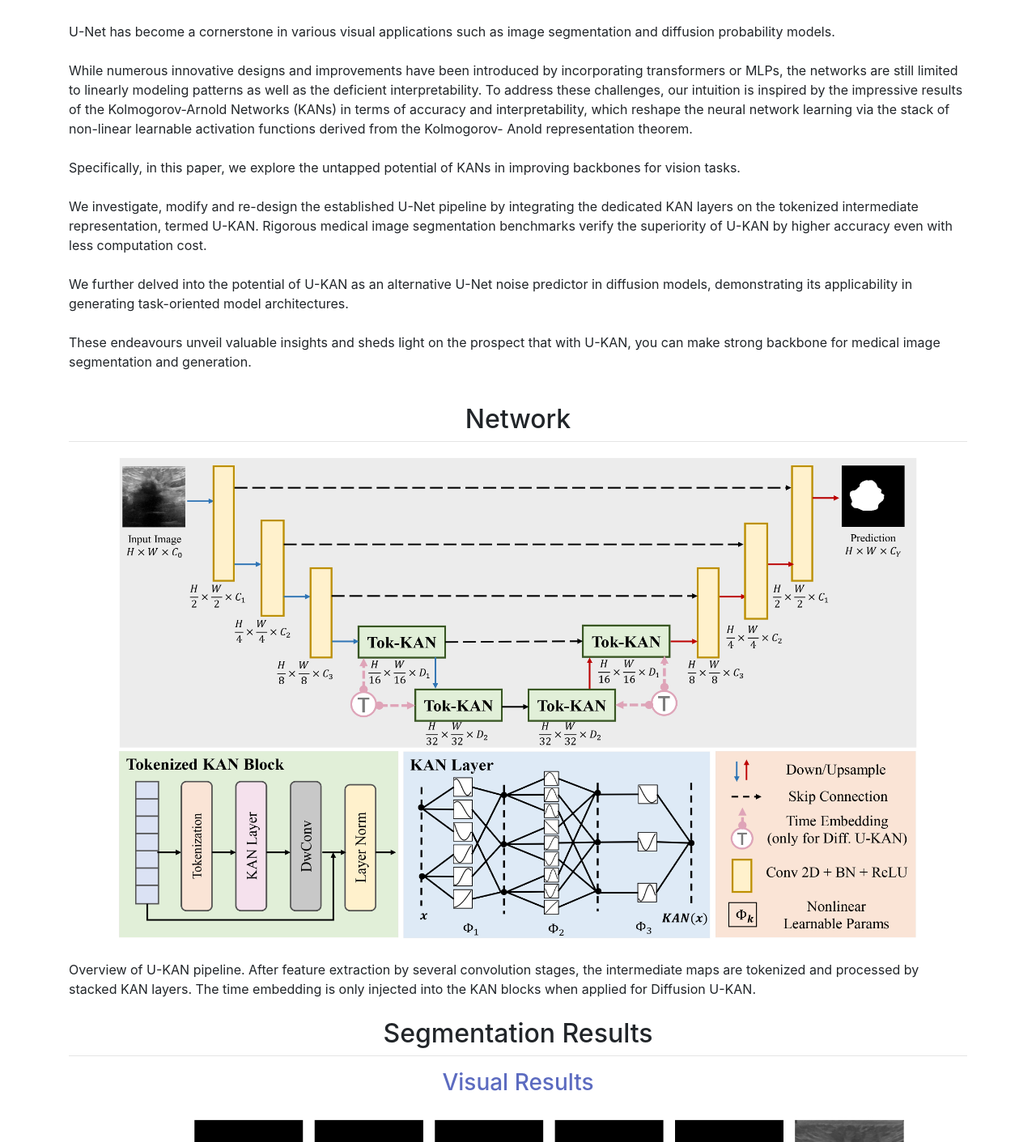
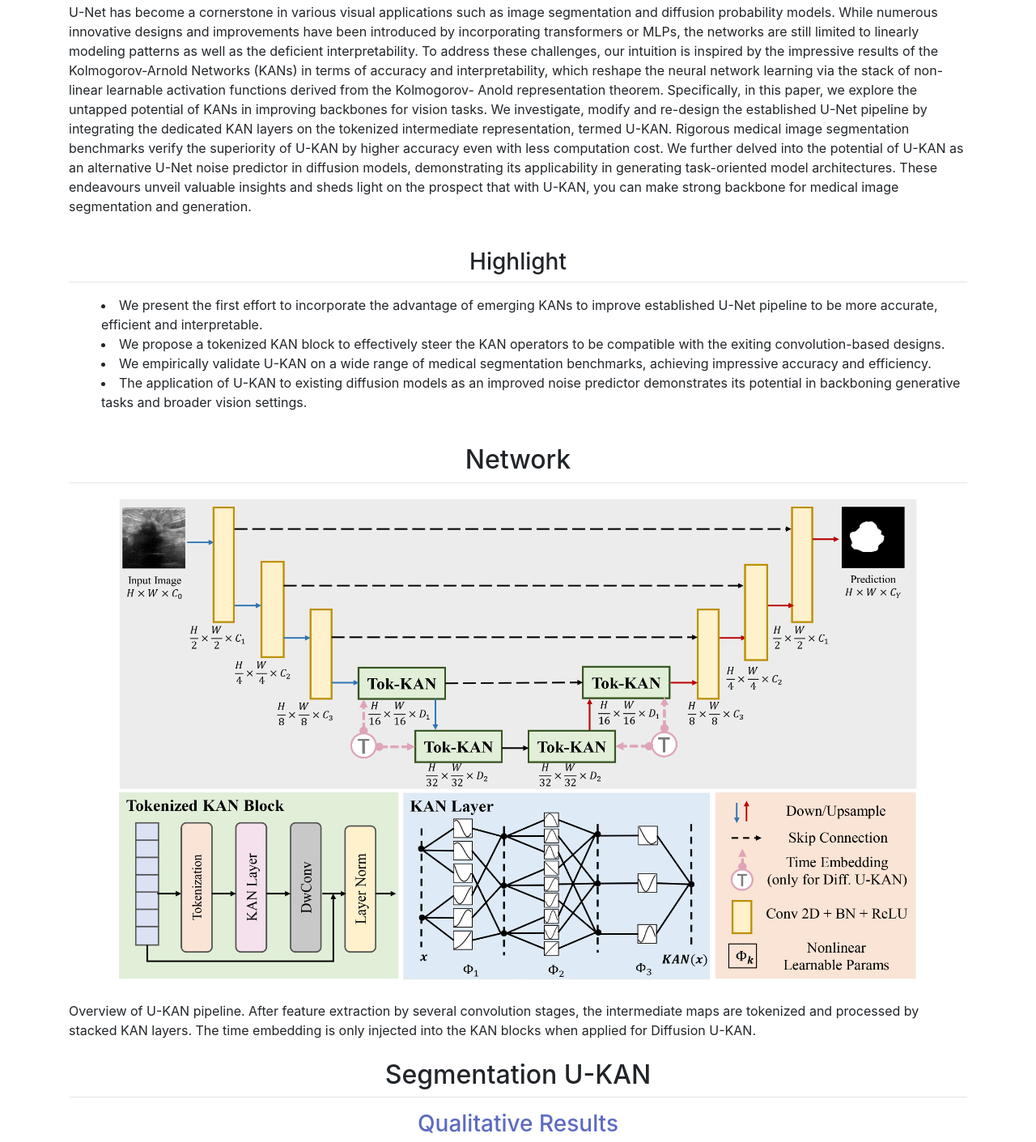
Before and after one commit to yes-ukan/yes-ukan, a plain HTML site: page index.html in a window 1280 px wide. Shown: the part 559-1970 px from the top of the page at 81% size. Drawn offline with nearby package versions, Linux system fonts and the light colour scheme.

Commit message:
Update index.html

```diff
--- a/index.html
+++ b/index.html
@@ -145,31 +145,27 @@
                   <source src="video/teaser.mp4" type="video/mp4">
               </video> -->
 
-			        <br>
+
 
           <p class="text-left">
             U-Net has become a cornerstone in various visual applications such as image segmentation and diffusion probability models.
-            <br>
-            <br>
+
             While numerous innovative designs and improvements have been introduced by incorporating transformers or MLPs, the networks are still limited to linearly modeling patterns as well as the deficient interpretability. To address these challenges, our intuition is inspired by the impressive results of the Kolmogorov-Arnold Networks (KANs) in terms of
             accuracy and interpretability, which reshape the neural network learning via the
             stack of non-linear learnable activation functions derived from the Kolmogorov-
             Anold representation theorem.
-            <br>
-            <br>
+
             Specifically, in this paper, we explore the untapped
             potential of KANs in improving backbones for vision tasks.
-            <br>
-            <br>
+
             We investigate, modify and re-design the established U-Net pipeline by integrating the dedicated KAN
             layers on the tokenized intermediate representation, termed U-KAN. Rigorous medical image segmentation benchmarks verify the superiority of U-KAN by higher
             accuracy even with less computation cost.
-            <br>
-            <br>
+
+
             We further delved into the potential of U-KAN as an alternative U-Net noise predictor in diffusion models, demonstrating
             its applicability in generating task-oriented model architectures.
-            <br>
-            <br>
+
             These endeavours unveil valuable insights and sheds light on the prospect that with U-KAN, you can
             make strong backbone for medical image segmentation and generation.
 
@@ -185,6 +181,53 @@
     </div>
   </section>
   <br>
+
+  <section>
+    <div class="container">
+      <div class="row">
+        <div class="col-12 text-center">
+          <h3>Highlight</h3>
+            <hr style="margin-top:0px">
+            <!-- <h6 style="color:#8899a5">  -->
+              <!-- SyncDreamer is able to directly generate multiview consistent images, which allows 3D reconstruction by NeuS or NeRF without SDS loss.  -->
+              <!-- TL;DR:<i>Endora</i> enables the <b>high-fidelity medical video generation</b> on endoscopy scenes and demonstrates the <b>versatile ability through successful applications</b> in video-based disease diagnosis and 3D surgical scene reconstruction. -->
+            <!-- </h6> -->
+
+              <!-- <video width="80%" playsinline="" autoplay="autoplay" loop="loop" preload="" muted="">
+                  <source src="video/teaser.mp4" type="video/mp4">
+              </video> -->
+
+          <p class="text-left">
+            <ul style="list-style-position: inside; text-align: left; margin-left: 0x;">
+              <li>We present the first effort to incorporate the advantage of emerging KANs to improve established U-Net pipeline to be more accurate, efficient and interpretable.</li>
+
+              <li>
+                We propose a tokenized KAN block to effectively steer the KAN operators to be compatible with the exiting convolution-based designs.
+              </li>
+
+              <li>
+              We empirically validate U-KAN on a wide range of medical segmentation benchmarks, achieving impressive accuracy and efficiency.
+              </li>
+              <li>
+              The application of U-KAN to existing diffusion models as an improved noise predictor demonstrates  its potential in backboning generative tasks and broader vision settings.
+              </li>
+
+
+            </ul>
+
+
+          </p>
+
+        <p class="text-center">
+          <!-- Reverse process of SyncDreamer's multiview diffusion. -->
+          <!-- Sampled realistic endoscopy videos by <i>Endora</i>.  -->
+        </p>
+        </div>
+      </div>
+    </div>
+  </section>
+  <br>
+
 
   <section>
     <div class="container">
@@ -209,9 +252,9 @@
     <div class="container">
       <div class="row">
         <div class="col-12 text-center">
-            <h2>Segmentation Results </h2>
+            <h2>Segmentation U-KAN </h2>
             <hr style="margin-top:0px">
-            <h3 class="new_h3"> Visual Results </h3>
+            <h3 class="new_h3"> Qualitative Results </h3>
             <img src="./pic/seg.jpg" alt="" width="1000" height="500">
             <h3 class="new_h3"> Quantitative Results </h3>
             <img src="./pic/res_1.png" alt="" width="800" height="250">
@@ -225,9 +268,9 @@
     <div class="container">
       <div class="row">
         <div class="col-12 text-center">
-            <h2>Generative Results</h2>
+            <h2>Diffusion U-KAN</h2>
             <hr style="margin-top:0px">
-            <h3 class="new_h3"> Visual Results </h3>
+            <h3 class="new_h3"> Qualitative Results </h3>
             <img src="./pic/gen.jpg" alt="" width="800" height="600">
             <h3 class="new_h3"> Quantitative Results </h3>
             <img src="./pic/res_2.png" alt="" width="800" height="200">
```
